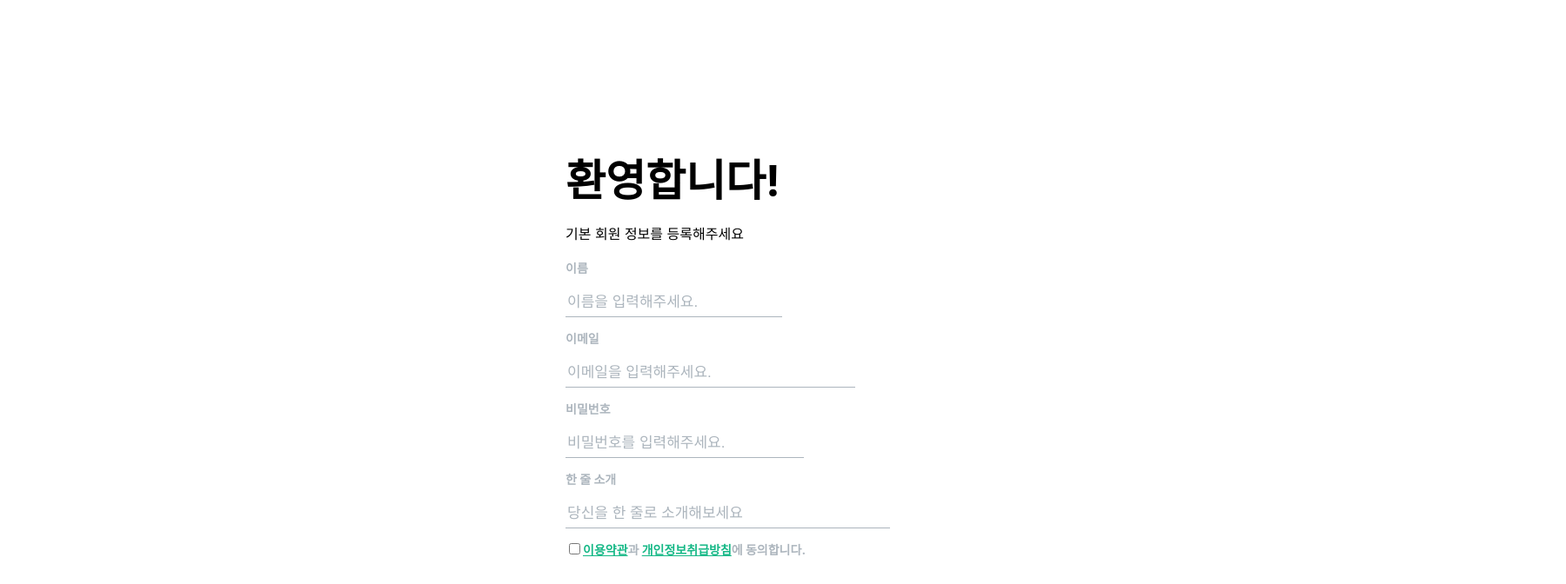
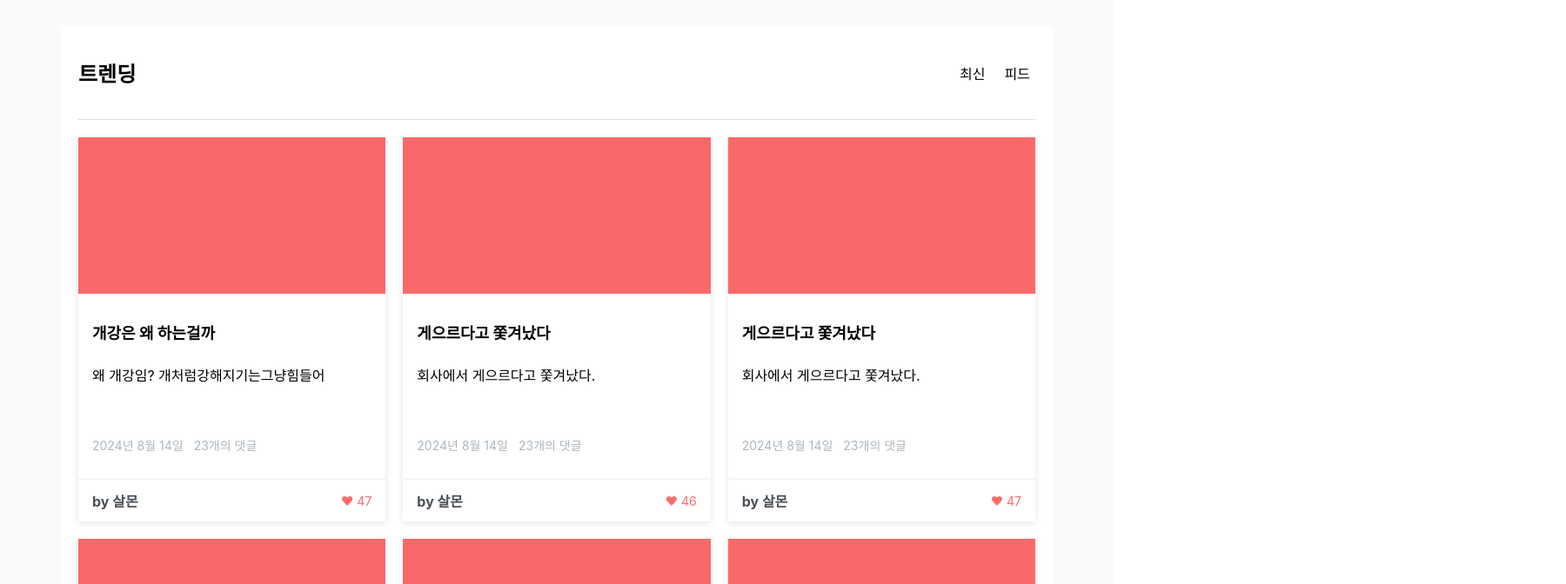
Before and after one commit to 4th-PARD-WEB-PART/JeongMinchan, a React (Create React App) app in the folder pard_4th_jeongminchan_velog/: page / in a window 1280 px wide. Both pictures are taken after a click on the button "가입". Shown: the top 672 px of the page at 87% size, 1800 px wide, since content can reach past the window. Built offline with nearby package versions, Linux system fonts and the light colour scheme.

Commit message:
React App - FeedPage

```diff
--- a/pard_4th_jeongminchan_velog/src/App.js
+++ b/pard_4th_jeongminchan_velog/src/App.js
@@ -1,3 +1,5 @@
+import {useState} from 'react';
+
 import {
     BaseContainer,
     Body,
@@ -17,13 +19,142 @@ import {
     Span
 } from './Pages/RegisterPage/Mycomponent';
 
+import {
+    FeedContainer,
+    FeedHeader,
+    PostGrid,
+    PostCard,
+    PostImage,
+    PostDetails,
+    PostTitle,
+    PostMeta,
+    PostAuthor,
+    LikeIcon,
+    PageContainer,
+    PostActionContainer,
+    PostActionMeta,
+    PostMain
+} from './Pages/FeedPage/Mycomponent';
+
+function App() {
+    const [isSignedUp, setIsSignedUp] = useState(false); // Track signup status
+
+    // Sample posts data with initial like counts
+    const posts = [
+        {
+            id: 1,
+            title: "개강은 왜 하는걸까",
+            main: "왜 개강임? 개처럼강해지기는그냥힘들어",
+            author: "살몬",
+            likes: 47,
+            date: "2024년 8월 14일",
+            comments: 23
+        }, {
+            id: 2,
+            title: "게으르다고 쫓겨났다",
+            main: "회사에서 게으르다고 쫓겨났다.",
+            author: "살몬",
+            likes: 46,
+            date: "2024년 8월 14일",
+            comments: 23
+        }, {
+            id: 3,
+            title: "게으르다고 쫓겨났다",
+            main: "회사에서 게으르다고 쫓겨났다.",
+            author: "살몬",
+            likes: 47,
+            date: "2024년 8월 14일",
+            comments: 23
+        }, {
+            id: 3,
+            title: "게으르다고 쫓겨났다",
+            main: "회사에서 게으르다고 쫓겨났다.",
+            author: "살몬",
+            likes: 47,
+            date: "2024년 8월 14일",
+            comments: 23
+        }, {
+            id: 3,
+            title: "게으르다고 쫓겨났다",
+            main: "회사에서 게으르다고 쫓겨났다.",
+            author: "살몬",
+            likes: 47,
+            date: "2024년 8월 14일",
+            comments: 23
+        }, {
+            id: 3,
+            title: "게으르다고 쫓겨났다",
+            main: "회사에서 게으르다고 쫓겨났다.",
+            author: "살몬",
+            likes: 47,
+            date: "2024년 8월 14일",
+            comments: 23
+        }
+    ];
+
+    // Manage the state of the like counts
+    const [likeCounts, setLikeCounts] = useState(posts.map(post => post.likes));
+
+    const handleSignup = () => {
+        setIsSignedUp(true); // Switch to feed page after signup
+    };
+
+    const handleLike = (index) => {
+        // Create a new array and update the likes for the post at the given index
+        const newLikeCounts = [...likeCounts];
+        newLikeCounts[index] += 1;
+        setLikeCounts(newLikeCounts);
+    };
+
+    if (isSignedUp) {
+        return (
+            <PageContainer>
+                <FeedContainer>
+                    <FeedHeader>
+                        <h1>트렌딩</h1>
+                        <div>
+                            <button>최신</button>
+                            <button>피드</button>
+                        </div>
+                    </FeedHeader>
+
+                    <PostGrid>
+                        {
+                            posts.map((post, index) => (
+                                <PostCard key={post.id}>
+                                    <PostImage/>
+                                    <PostDetails>
+                                        <PostTitle>{post.title}</PostTitle>
+
+                                        <PostMain>{post.main}</PostMain>
+
+                                        <PostMeta>
+                                            <span>{post.date}</span>
+                                            <PostActionMeta>{post.comments}개의 댓글
+                                            </PostActionMeta>
+                                        </PostMeta>
 
 
-function App() {
+
+                                    </PostDetails>
+                                    <PostActionContainer>
+                                            {/* 작성자 - 좋아요 */}
+                                            <PostAuthor>by {post.author}</PostAuthor>
+                                            <LikeIcon onClick={() => handleLike(index)}>❤ {likeCounts[index]}</LikeIcon>
+                                        </PostActionContainer>
+                                </PostCard>
+                            ))
+                        }
+                    </PostGrid>
+                </FeedContainer>
+            </PageContainer>
+        );
+    }
+
     return (
+        // Signup page
         <Page>
             <BaseContainer>
-
                 <Header>
                     <H1>환영합니다!</H1>
                     <p>기본 회원 정보를 등록해주세요</p>
@@ -33,47 +164,46 @@ function App() {
                     <Box>
                         <Label>이름</Label>
                         <Name>
-                            <Input type="text" placeholder='이름을 입력해주세요.' />
+                            <Input type="text" placeholder='이름을 입력해주세요.'/>
                         </Name>
                     </Box>
 
                     <Box>
                         <Label>이메일</Label>
                         <Email>
-                            <Input type="text" placeholder='이메일을 입력해주세요.' />
+                            <Input type="text" placeholder='이메일을 입력해주세요.'/>
                         </Email>
                     </Box>
 
                     <Box>
                         <Label>비밀번호</Label>
                         <Password>
-                            <Input type="password" placeholder='비밀번호를 입력해주세요.' />
+                            <Input type="password" placeholder='비밀번호를 입력해주세요.'/>
                         </Password>
                     </Box>
 
                     <Box>
                         <Label>한 줄 소개</Label>
                         <Introduce>
-                            <Input type="text" placeholder='당신을 한 줄로 소개해보세요' />
+                            <Input type="text" placeholder='당신을 한 줄로 소개해보세요'/>
                         </Introduce>
                     </Box>
 
                     <Label>
-                        <Checkbox type="checkbox" />
-                        <Span>이용약관</Span>과 <Span>개인정보취급방침</Span>에 동의합니다.
+                        <Checkbox type="checkbox"/>
+                        <Span>이용약관</Span>과
+                        <Span>개인정보취급방침</Span>에 동의합니다.
                     </Label>
-
                 </Body>
 
                 <Bottom>
                     <Button bgColor="orange">취소</Button>
-                    <Button>가입</Button>
+                    <Button onClick={handleSignup}>가입</Button>
+                    {/* Handle signup */}
                 </Bottom>
-
             </BaseContainer>
         </Page>
     );
 }
 
-
 export default App;
--- /dev/null
+++ b/pard_4th_jeongminchan_velog/src/Pages/FeedPage/Mycomponent.js
@@ -0,0 +1,129 @@
+import styled from "styled-components";
+
+// 전체 페이지 컨테이너
+export const PageContainer = styled.div`
+  background-color: #f9fafb;
+  padding: 30px;
+  min-height: 100vh;
+`;
+
+// Feed 컨테이너
+export const FeedContainer = styled.div`
+  width: 100%;
+  max-width: 1100px;
+  margin: 0 auto;
+  padding: 20px;
+  background-color: #ffffff;
+`;
+
+// 헤더 섹션
+export const FeedHeader = styled.div`
+  display: flex;
+  justify-content: space-between;
+  align-items: center;
+  padding-bottom: 20px;
+  border-bottom: 1px solid #ddd;
+
+  h1 {
+    font-size: 24px;
+    font-weight: bold;
+  }
+
+  button {
+    background-color: transparent;
+    border: none;
+    font-size: 16px;
+    cursor: pointer;
+    margin-left: 10px;
+  }
+`;
+
+// 포스트 그리드
+export const PostGrid = styled.div`
+  display: grid;
+  grid-template-columns: repeat(3, 1fr);
+  gap: 20px;
+  margin-top: 20px;
+`;
+
+// 포스트 카드
+export const PostCard = styled.div`
+  background-color: white;
+  box-shadow: 0 2px 8px rgba(0, 0, 0, 0.1);
+  overflow: hidden;
+  transition: transform 0.3s ease;
+
+  &:hover {
+    transform: translateY(-5px);
+  }
+`;
+
+// 포스트 이미지
+export const PostImage = styled.div`
+  background-color: #F96969;
+  ;
+  height: 180px;
+  width: 100%;
+`;
+
+// 포스트 세부 정보
+export const PostDetails = styled.div`
+  padding: 16px;
+  height: 180px; // Fixed height to match PostImage
+  display: flex;
+  flex-direction: column;
+`;
+
+// 포스트 제목
+export const PostTitle = styled.h2`
+  font-size: 18px;
+  font-weight: bold;
+  margin-bottom: 8px;
+`;
+
+// 포스트 내용
+
+export const PostMain = styled.p`
+  flex-grow: 1; // Makes the main text take available space
+`;
+
+// 포스트 메타 정보
+export const PostMeta = styled.div`
+  display: flex;
+  margin-bottom: 12px;
+  font-size: 14px;
+  color: #868e96;
+
+  span {
+    color: #adb5bd;
+  }
+`;
+
+// 포스트 작성자
+export const PostAuthor = styled.span`
+  font-weight: bold;
+  color: #495057;
+`;
+
+// 작성자 표시 및 좋아요 영역
+export const PostActionContainer = styled.div`
+  display: flex;
+  justify-content: space-between;
+  padding: 12px 16px; // Padding inside the container
+  border-top: 2px solid #F1F3F5; // Line above the container
+`;
+
+export const PostActionMeta = styled.span`
+  font-size: 14px;
+  color: #868e96;
+  margin-left: 12px;
+`;
+
+// 좋아요 아이콘
+export const LikeIcon = styled.span`
+  font-size: 14px;
+  color: #ff6b6b;
+  cursor: pointer;
+  display: inline-flex;
+  align-items: center;
+`;
```
Also changed, not shown: pard_4th_jeongminchan_velog/src/Pages/FeedPage/FeedPage.js (added, +11 -0 lines).
